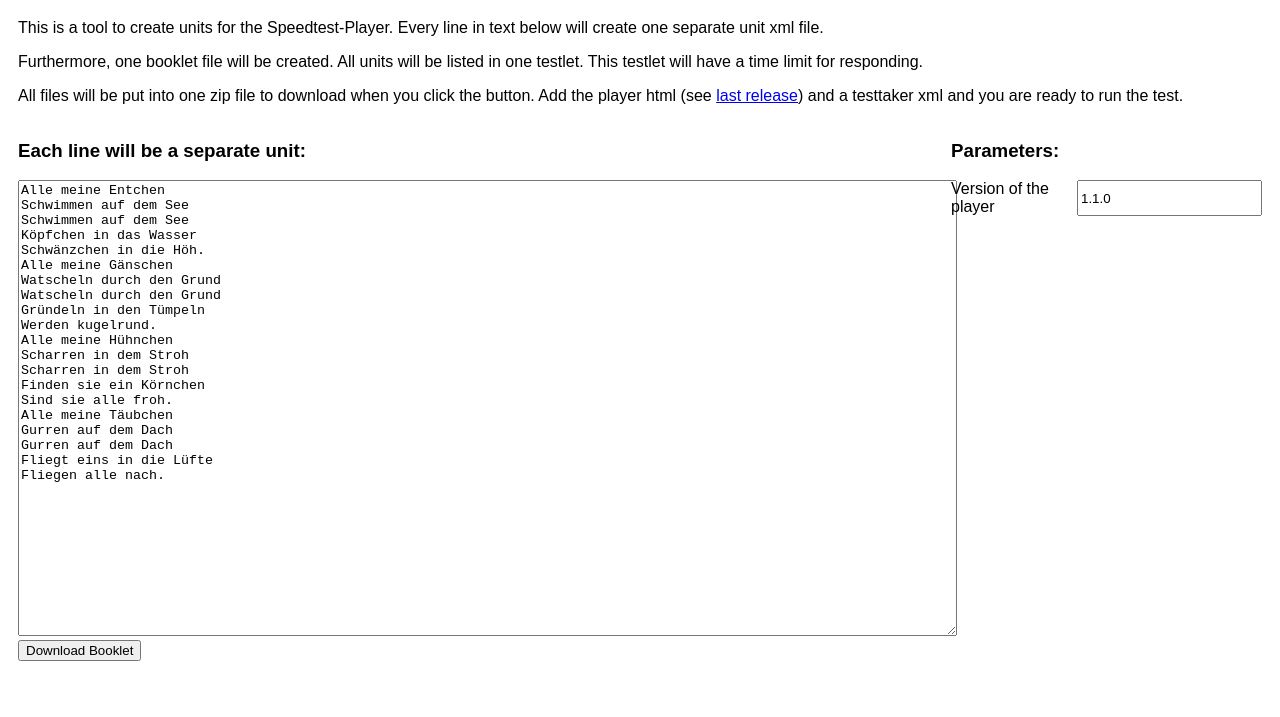
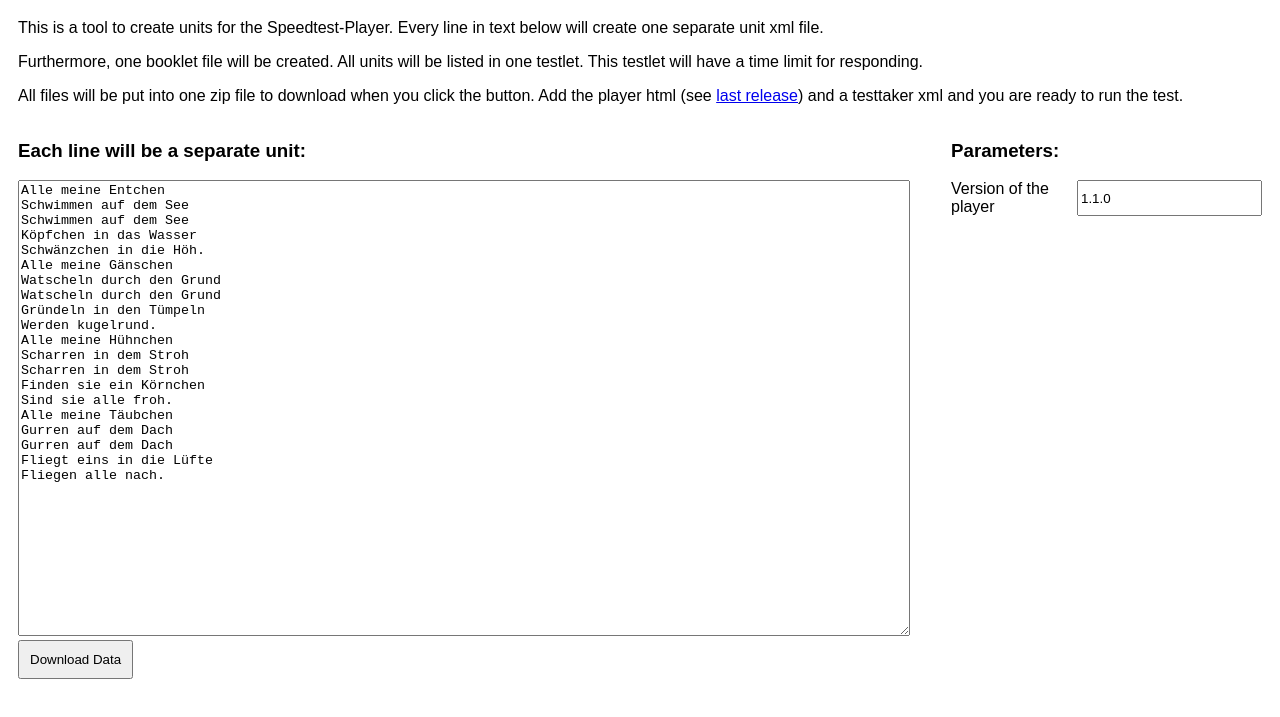
Before and after one commit to iqb-berlin/verona-player-speedtest, a website: page docs/index.html in a window 1280 px wide. Shown: the part 79-796 px from the top of the page. Drawn offline with Linux system fonts and the light colour scheme.

Commit message:
Rename button in generator

```diff
--- a/docs/index.html
+++ b/docs/index.html
@@ -23,7 +23,7 @@
   <div style="display: flex; flex-direction: row; align-items: start;">
     <div style="flex: 3">
       <h3>Each line will be a separate unit:</h3>
-        <textarea style="width: 100%">
+        <textarea style="width: 95%">
 Alle meine Entchen
 Schwimmen auf dem See
 Schwimmen auf dem See
@@ -54,7 +54,7 @@ Fliegen alle nach.
       </div>
     </div>
   </div>
-  <button id="ok">Download Booklet</button>
+  <button id="ok" style="padding: 10px">Download Data</button>
   <script>
     let playerVersion = "1.1.0";
     const unitTemplate = (text, id) =>
```
